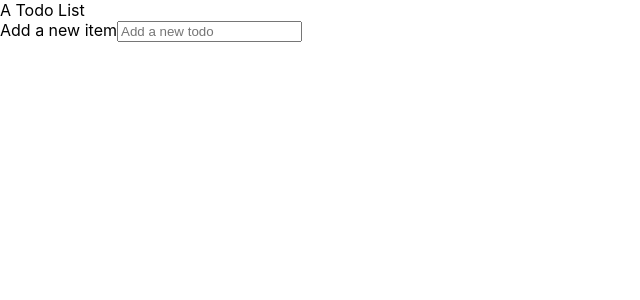
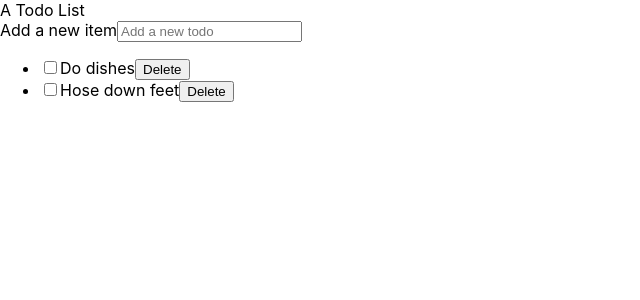
Before and after one commit to jallend1/practiceTodo, a React (Create React App) app: page / in a window 1280 px wide. Shown: the top 300 px of the page, without its empty margins (0-640 px from the left). Built offline with nearby package versions, Linux system fonts and the light colour scheme; the HTML template or start-up script is replaced by a standard one.

Commit message:
Adds ability to delete items from list

```diff
--- a/src/App.js
+++ b/src/App.js
@@ -6,33 +6,34 @@ class App extends React.Component {
   constructor(props) {
     super(props);
     this.state = {
-      todoList: []
+      todoList: [
+        { content: "Do dishes", id: 5 },
+        { content: "Hose down feet", id: 10 }
+      ]
     };
   }
   addNew = (e) => {
     e.preventDefault();
     const newItem = {};
-    newItem.todo = e.target.newitem.value;
-    newItem.key = Math.random();
-
-    // e.target.newitem.value, {Math.random()};
+    newItem.content = e.target.newitem.value;
+    newItem.id = Math.random();
     const todoList = [...this.state.todoList, newItem];
     this.setState({ todoList });
     e.target.reset();
   };
 
-  removeItem = e => {
-    //TODO!
-  }
+  removeItem = (id) => {
+    const todoList = this.state.todoList.filter((todo) => {
+      return todo.id !== id;
+    });
+    this.setState({ todoList });
+  };
   render() {
     return (
       <>
         <header>A Todo List</header>
         <AddTodo addNew={this.addNew} />
-        <Todos
-        todoList={this.state.todoList}
-        removeItem ={this.removeItem}
-         />
+        <Todos todoList={this.state.todoList} removeItem={this.removeItem} />
       </>
     );
   }
--- a/src/Components/Todos.js
+++ b/src/Components/Todos.js
@@ -1,16 +1,23 @@
 import React from "react";
 
-const Todos = (props) => {
+const Todos = ({ todoList, removeItem }) => {
   const renderTodos = () => {
-    return props.todoList.map((todo) => {
-      return (
-      <li key={todo.key}>
-      <input type="checkbox" id={todo.key} />
-      {todo.todo}
-      <button onClick={props.removeItem} value={todo.key}>Delete</button>
-      </li>
-      );
-    });
+    // If we got some todos on the list, render them
+    if (todoList.length) {
+      return todoList.map((todo) => {
+        return (
+          <li key={todo.id}>
+            <input type="checkbox" id={todo.id} />
+            {todo.content}
+            <button onClick={() => removeItem(todo.id)}>Delete</button>
+          </li>
+        );
+      });
+    }
+    // If there aren't any todos, congratulations!
+    else {
+      return <p>All caught up! Yay!</p>;
+    }
   };
   return (
     <>
```
Also changed, not shown: 1 other file (tests, documents, lock files or other folders).
